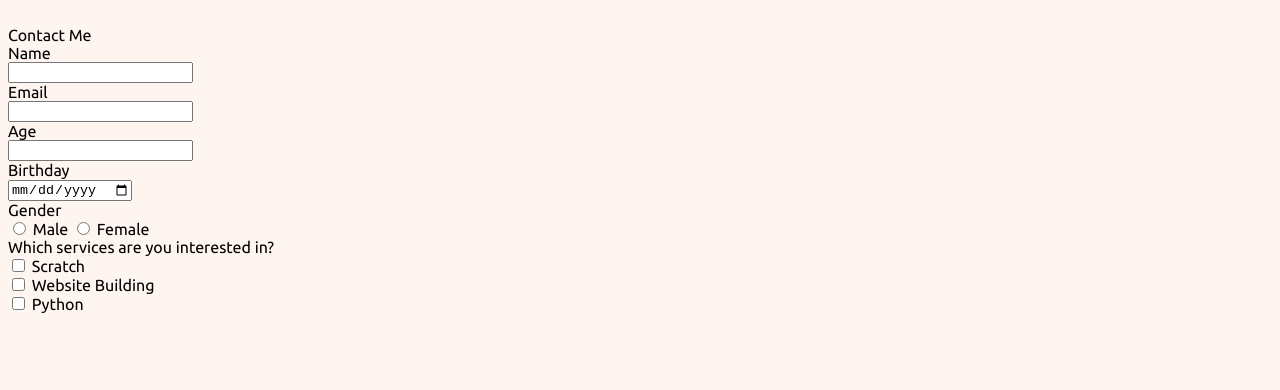
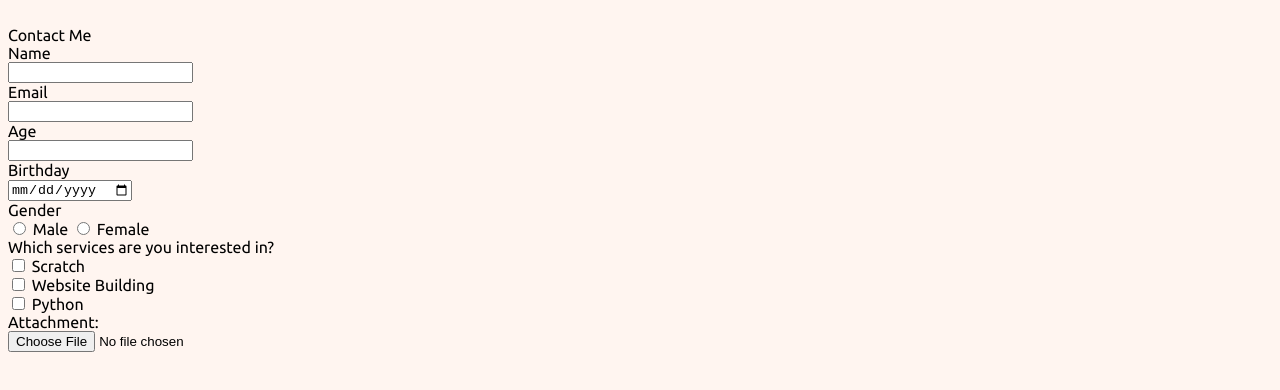
Before and after one commit to noplanabcdef/kingsley_portfolio, a plain HTML site: page contact_me.html in a window 1280 px wide. Shown: the part 62-452 px from the top of the page. Drawn offline with Linux system fonts and the light colour scheme.

Commit message:
added attachments section

```diff
--- a/contact_me.html
+++ b/contact_me.html
@@ -110,6 +110,16 @@
                         </div>
                     </div>
                 </div>
+                <div class="form-section">
+                    <div class="form-label">
+                        <label for="attachments">
+                            Attachment:
+                        </label>
+                    </div>
+                    <div>
+                        <input class="form-attachment" type="file" id="attachment" name="attachment" value="">
+                    </div>
+                </div>
             </form>
         </div>
     </div>
```
